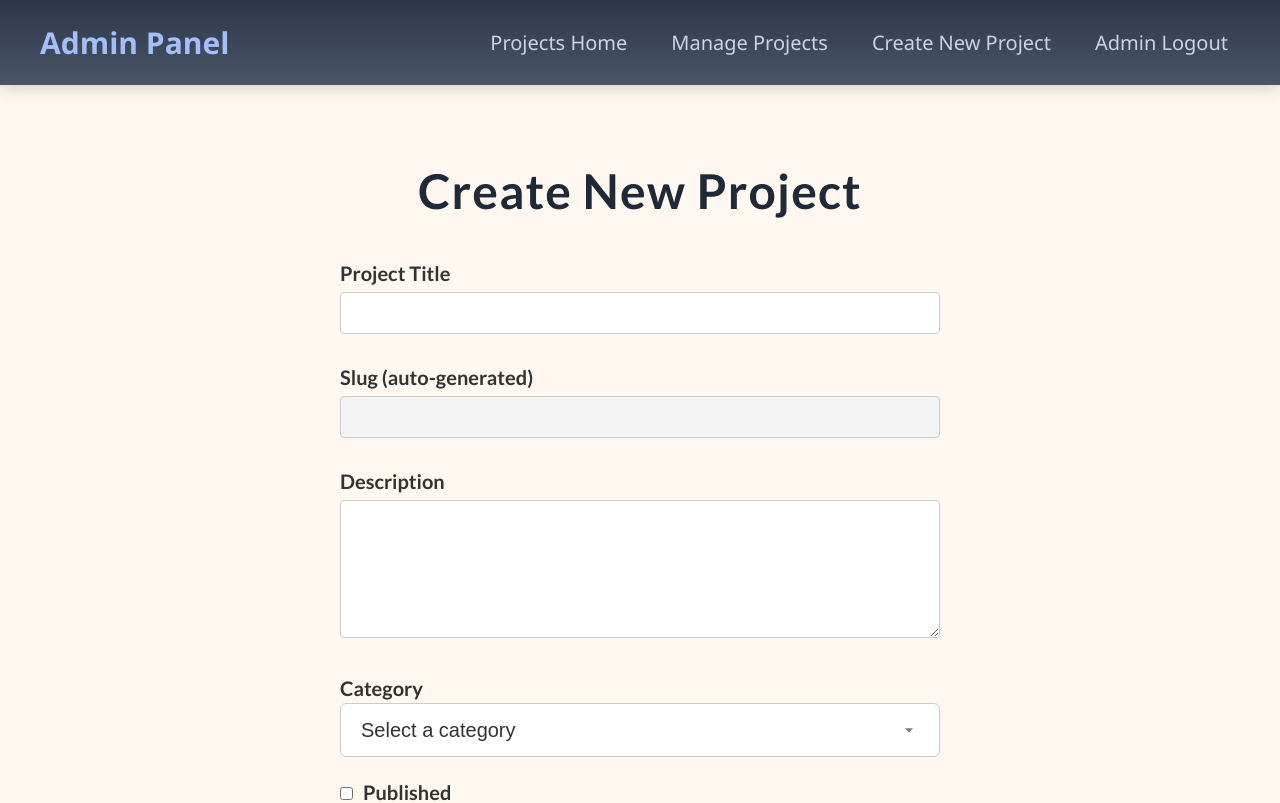
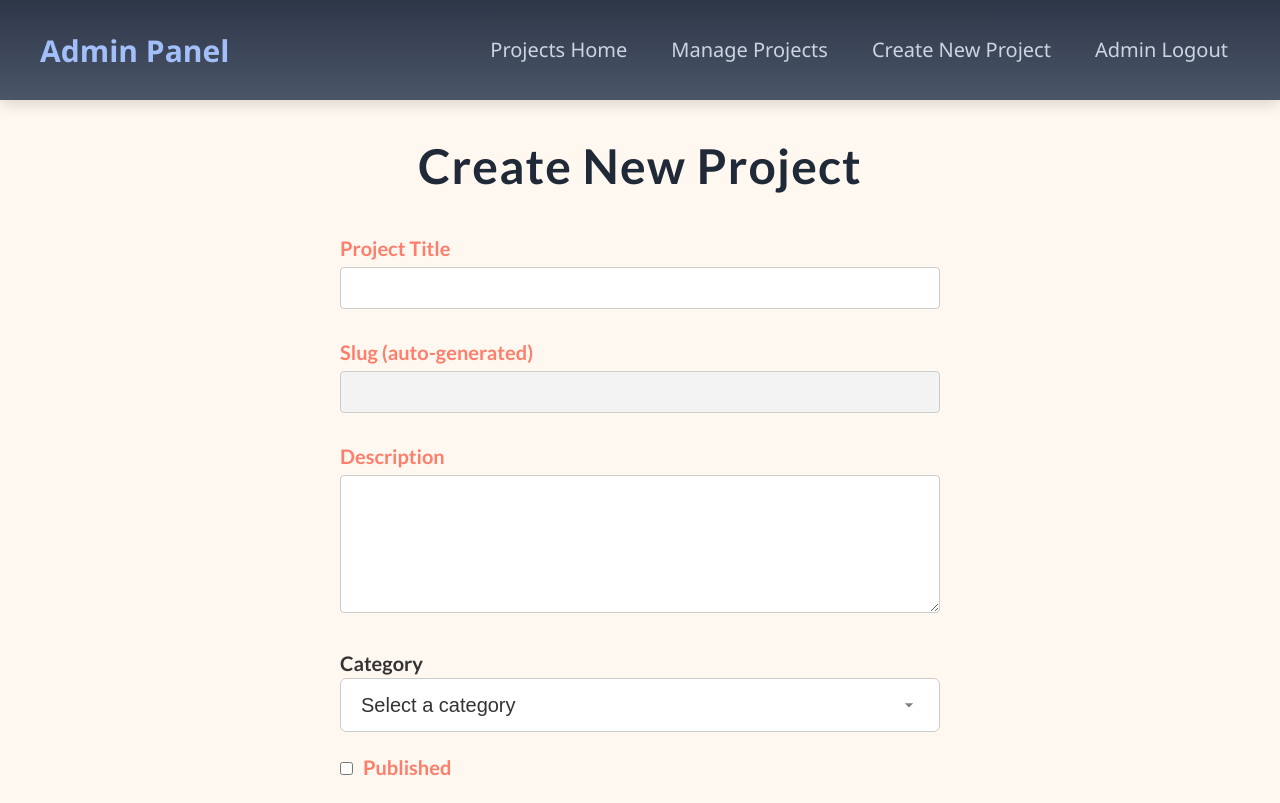
Before and after one commit to giv123/portfolio-designer, a React (Vite) app: page /projects/create in a window 1280 px wide. Shown: the top 803 px of the page. Built offline with nearby package versions, Linux system fonts and the light colour scheme.

Commit message:
CSS styling

```diff
--- a/src/index.css
+++ b/src/index.css
@@ -10,8 +10,8 @@
   min-width: 374px;
 
   color-scheme: light dark;
-  color: rgba(196, 193, 193, 0.87);
-  background-color: #f6f5f0;
+  color: rgba(48, 13, 13, 0.87);
+  background-color: #fff5ec;
 
   font-synthesis: none;
   text-rendering: optimizeLegibility;
@@ -21,7 +21,7 @@
 
 a {
   font-weight: 500;
-  color: #646cff;
+  color: #ff7e6b;
   text-decoration: inherit;
 }
 
@@ -40,8 +40,8 @@ html {
 
 body {
   font-family: 'Lato', sans-serif;
-  background-color: #f6f5f0;
-  color: #333;
+  background-color: #fff5ec;
+  color: #ff7e6b;
   height: 100%;
   margin: 0;
 }
--- a/src/styles/BannerLayout.css
+++ b/src/styles/BannerLayout.css
@@ -19,7 +19,6 @@
 
 .banner-content {
   max-width: 900px;
-  color: #ff7e6b;
 }
 
 .banner-title {
--- a/src/styles/adminLayout.css
+++ b/src/styles/adminLayout.css
@@ -1,15 +1,28 @@
 /* Base Layout */
 .admin-layout {
   display: flex;
-  flex-direction: column;
-  min-height: 100vh;
+  flex-direction: row;
+  width: 100%;
+  flex-wrap: wrap;
+  background: #fff8f0;
+}
+
+.admin-main-content {
+  flex: 1;
   width: 100%;
   background: #fff8f0;
-  overflow-x: hidden;
+  border-radius: 12px;
+}
+
+.admin-container {
+  width: 100%;
+  max-width: 100%;
+  margin: 0 auto 2rem auto;
 }
 
 /* Top Nav (was Sidebar) */
 .admin-sidebar {
+  height: 100px;
   width: 100%;
   background: linear-gradient(180deg, #2d3748, #4a5568);
   padding: 1rem 2rem;
@@ -72,21 +85,6 @@
   color: white;
   font-weight: 700;
   box-shadow: inset 0 0 10px rgba(255, 255, 255, 0.6);
-}
-
-/* Main Content */
-.admin-main-content {
-  flex: 1;
-  width: 100%;
-  background: #fff8f0;
-  padding: 2rem;
-  box-sizing: border-box;
-}
-
-.admin-container {
-  width: 100%;
-  max-width: 100%;
-  margin: 0 auto 2rem auto;
 }
 
 .admin-page-title {
@@ -209,9 +207,9 @@
   margin-top: 1rem;
 }
 
-/* Responsive Adjustments */
 @media (max-width: 768px) {
   .admin-sidebar {
+    height: auto;
     flex-direction: column;
     align-items: flex-start;
     gap: 1rem;
--- a/src/styles/footerLayout.css
+++ b/src/styles/footerLayout.css
@@ -28,25 +28,23 @@
   flex: 1 1 0;
   padding: 0 10px;
   text-align: left;
+  color: #ff7e6b;
 }
 
 .footer-section h4 {
   margin-bottom: 10px;
   font-weight: 900;
-  color: #ff7e6b;
   font-size: 2rem;
   line-height: 1.3;
 }
 
 .footer-section p {
   font-weight: 400;
-  color: #ff7e6b;
   margin-bottom: 1rem;
   line-height: 1.5;
 }
 
 .footer-section a {
-  color: #ff7e6b;
   text-decoration: none;
 }
 
@@ -55,7 +53,6 @@
   margin: 0 auto;
   text-align: justify;
   font-size: 0.95rem;
-  color: #ff7e6b;
   font-weight: 600;
   letter-spacing: 0.05em;
 }
@@ -82,6 +79,7 @@
   }
 
   .footer-bottom {
+    padding: 0.5rem 2rem;
     font-size: 0.85rem;
     letter-spacing: 0.03em;
     text-align: center;
--- a/src/styles/homeLayout.css
+++ b/src/styles/homeLayout.css
@@ -9,7 +9,6 @@
 .main-content {
   flex: 1;
   width: 100%;
-  background: #fff8f0;
   border-radius: 12px;
 }
 
@@ -17,17 +16,6 @@
   width: 100%;
   max-width: 100%;
   margin: 0 auto 2rem auto;
-}
-
-.page-title {
-  font-size: 2rem;
-  margin-bottom: 1.5rem;
-  text-align: center;
-  width: 100%;
-  word-break: break-word;
-  padding-top: 1.5rem;
-  color: #f55c47;
-  font-weight: 700;
 }
 
 .sidebar {
@@ -66,7 +54,6 @@
 
 .sidebar nav ul li a {
   text-decoration: none;
-  color: #ff7e6b;
   padding: 6px 18px;
   border-radius: 12px;
   font-weight: 500;
@@ -93,7 +80,6 @@
 .no-projects-message {
   text-align: center;
   font-size: 1.2rem;
-  color: #ff7e6b;
   margin: 2rem 0;
   font-weight: 600;
 }
--- a/src/styles/projectCardLayout.css
+++ b/src/styles/projectCardLayout.css
@@ -1,8 +1,6 @@
 .project-card {
-  background-color: #f6f5f0;
   border: 1px solid #ddd;
   padding: 15px;
-  border-radius: 8px;
   text-align: center;
   transition: transform 0.2s ease, box-shadow 0.2s ease;
   overflow: hidden;
@@ -16,13 +14,11 @@
 .image-wrapper {
   position: relative;
   overflow: hidden;
-  border-radius: 8px;
 }
 
 .image-wrapper img {
   width: 100%;
   display: block;
-  border-radius: 8px;
   transition: transform 0.3s ease;
 }
 
@@ -36,7 +32,6 @@
   background: rgba(255, 255, 255, 0.2);
   backdrop-filter: blur(10px);
   -webkit-backdrop-filter: blur(10px);
-  border-radius: 8px;
   color: #222;
   opacity: 0;
   visibility: hidden;
@@ -78,13 +73,12 @@
   margin: 0 0 0.75rem;
   font-size: 1.5rem;
   font-weight: 700;
-  color: #111;
-  text-shadow: 0 1px 3px rgba(255 255 255 / 0.7);
+  color: #ff7e6b;
 }
 
 .button {
   background-color: #ff7e6b;
-  color: #160101;
+  color: #fff5ec;
   font-weight: 600;
   min-width: 120px;
   height: 44px;
@@ -101,18 +95,14 @@
   backdrop-filter: blur(4px);
   -webkit-backdrop-filter: blur(4px);
   transition: all 0.3s ease-in-out;
-  box-shadow: 0 2px 10px rgba(245, 92, 71, 0.15);
 }
 
 .button:hover {
   background-color: #ff7e6b;
-  color: #fff;
   transform: translateY(-2px);
-  box-shadow: 0 6px 18px rgba(245, 92, 71, 0.3);
 }
 
 .button:focus,
 .button:focus-visible {
   outline: none;
-  box-shadow: 0 0 0 3px rgba(245, 92, 71, 0.4);
 }
--- a/src/styles/projectDetailLayout.css
+++ b/src/styles/projectDetailLayout.css
@@ -13,8 +13,6 @@
   margin: 2rem auto 2rem auto;
   padding: 5px 0;
   text-align: left;
-  font-family: 'Lato', sans-serif;
-  color: #ff7e6b;
   line-height: 1.3;
 }
 
@@ -24,8 +22,6 @@
   line-height: 1.75;
   margin: 2rem auto 2rem auto;
   text-align: justify;
-  font-family: 'Lato', sans-serif;
-  color: #ff7e6b;
 }
 
 .project-error-message {
```
